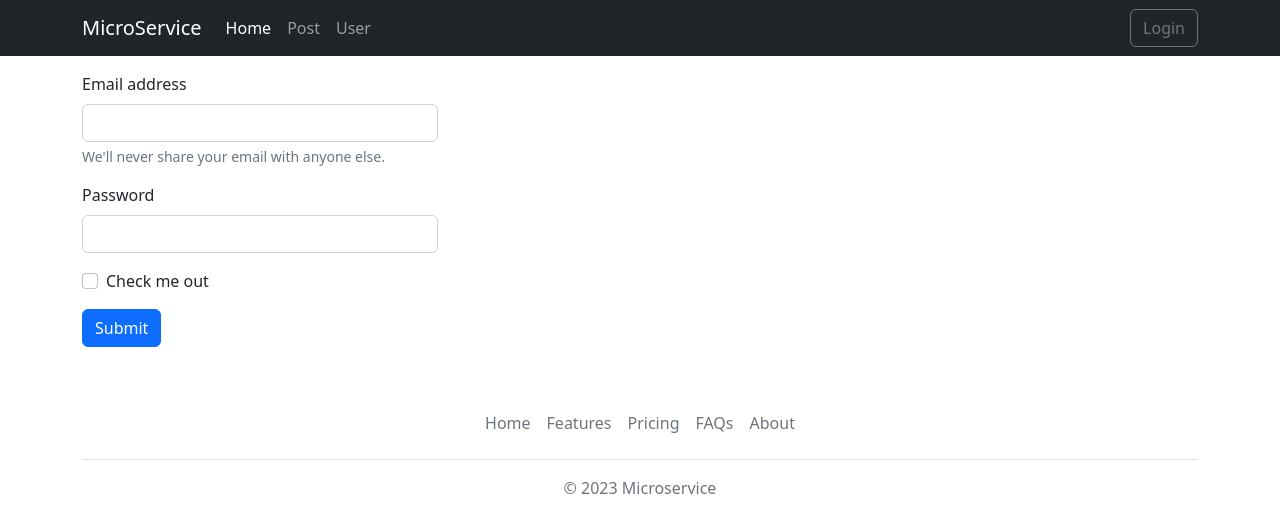
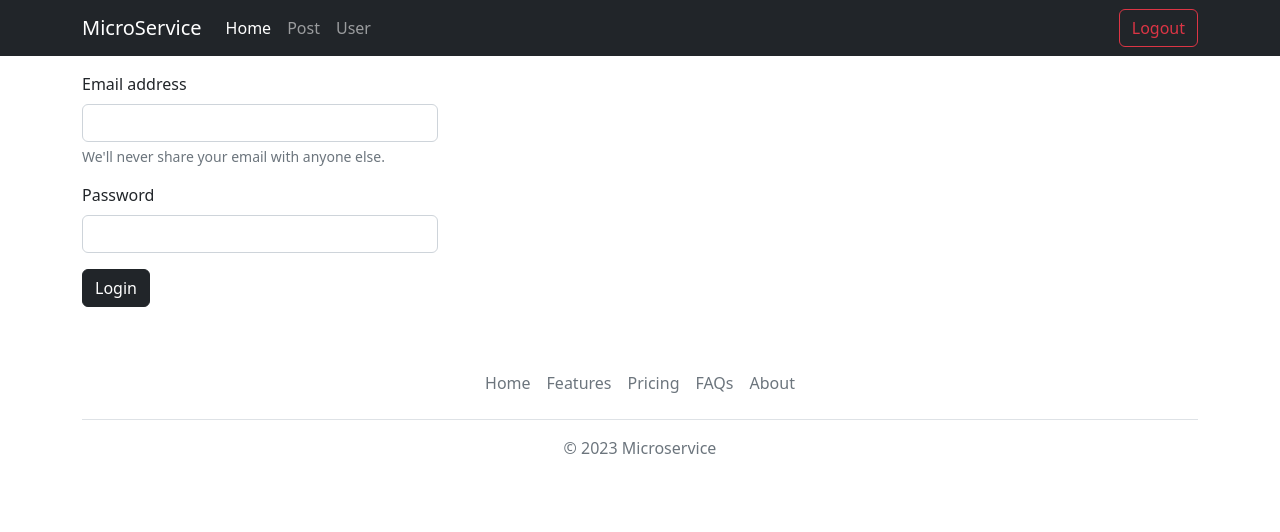
Before and after one commit to mohsenfathipour/microservice-blog-post, a Vue app in the folder frontend/: page /auth/login in a window 1280 px wide. Shown: the top 532 px of the page. Built offline with nearby package versions, Linux system fonts and the light colour scheme; sample sign-in values are in the browser's storage.

Commit message:
Auth added.

```diff
--- a/frontend/src/App.vue
+++ b/frontend/src/App.vue
@@ -1,5 +1,22 @@
-<script setup>
-import {RouterLink, RouterView} from 'vue-router'
+<script>
+
+
+import {ref} from "vue";
+import axios from "axios";
+
+export default {
+  setup() {
+    const is_logged = ref(false);
+    let token = localStorage.getItem('token');
+
+    if (token) {
+      axios.defaults.headers.common = {'Authorization': `Bearer ${token}`};
+      is_logged.value = true;
+    }
+
+    return {is_logged, token};
+  }
+}
 </script>
 
 <template>
@@ -17,15 +34,21 @@ import {RouterLink, RouterView} from 'vue-router'
             <li class="nav-item">
               <RouterLink :to="{ name:'home'}" class="nav-link active" aria-current="page" href="#">Home</RouterLink>
             </li>
-            <li class="nav-item">
+            <li class="nav-item" v-if="is_logged">
               <RouterLink :to="{ name:'post.index'}" class="nav-link" aria-current="page" href="#">Post</RouterLink>
             </li>
-            <li class="nav-item">
+            <li class="nav-item" v-if="is_logged">
               <RouterLink :to="{ name:'user.index'}" class="nav-link" aria-current="page" href="#">User</RouterLink>
             </li>
           </ul>
-          <div class="d-flex">
-            <RouterLink :to="{ name:'auth.login'}" class="btn btn-outline-secondary" aria-current="page" href="#">Login</RouterLink>
+          <div class="d-flex" v-if="!is_logged">
+            <RouterLink :to="{ name:'auth.login'}" class="btn btn-outline-secondary" aria-current="page" href="#">
+              Login
+            </RouterLink>
+          </div>
+          <div class="d-flex" v-if="is_logged">
+            <RouterLink :to="{ name:'auth.logout'}" class="btn btn-outline-danger" aria-current="page" href="#">Logout
+            </RouterLink>
           </div>
         </div>
       </div>
--- a/frontend/src/components/auth/login.vue
+++ b/frontend/src/components/auth/login.vue
@@ -1,30 +1,72 @@
 <script>
+import {reactive, ref} from "vue";
+import axios from "axios";
+import router from "@/router";
+import {config} from "@/env";
 
+export default {
+  setup() {
+    const user = reactive({
+      email: "",
+      password: "",
+    });
+    const error = reactive({
+      message: null
+    });
+    const loading = ref(false);
+
+    function login() {
+      loading.value = true;
+      axios.post(config.gateway + 'auth/login', {
+        email: user.email,
+        password: user.password,
+      })
+          .then(function (response) {
+            loading.value = false;
+            if(!response.data.state){
+              error.message = response.data.message;
+              return;
+            }
+
+            let token = response.data.data.token;
+            localStorage.setItem('token',token);
+            axios.defaults.headers.common = {'Authorization': `Bearer ${token}`};
+            router.push('/post');
+          });
+    }
+
+    return {user, error, login, loading};
+  }
+};
 </script>
 
 <template>
-
   <main class="container py-3">
     <div class="row">
-      <form class="col-md-4">
+
+      <div class="alert alert-danger alert-dismissible fade show" role="alert" v-if="error.message">
+        <strong>Error!</strong> {{error.message}}
+        <button type="button" class="btn-close" data-bs-dismiss="alert" aria-label="Close"></button>
+      </div>
+
+      <form class="col-md-4" @submit.prevent="login">
         <div class="mb-3">
-          <label for="exampleInputEmail1" class="form-label">Email address</label>
-          <input type="email" class="form-control" id="exampleInputEmail1" aria-describedby="emailHelp">
+          <label for="inputEmail" class="form-label">Email address</label>
+          <input name="email" type="email" class="form-control" id="inputEmail" aria-describedby="emailHelp"
+                 v-model.lazy.trim="user.email">
           <div id="emailHelp" class="form-text">We'll never share your email with anyone else.</div>
         </div>
         <div class="mb-3">
-          <label for="exampleInputPassword1" class="form-label">Password</label>
-          <input type="password" class="form-control" id="exampleInputPassword1">
+          <label for="inputPassword" class="form-label">Password</label>
+          <input name="password" type="password" class="form-control" id="inputPassword" v-model.lazy.trim="user.password">
         </div>
-        <div class="mb-3 form-check">
-          <input type="checkbox" class="form-check-input" id="exampleCheck1">
-          <label class="form-check-label" for="exampleCheck1">Check me out</label>
-        </div>
-        <button type="submit" class="btn btn-primary">Submit</button>
+        <button type="submit" class="btn btn-dark" :disabled="loading">
+          <div v-if="loading" class="spinner-border spinner-border-sm text-light me-2" role="status"></div>
+          Login
+        </button>
       </form>
     </div>
   </main>
-
 </template>
 
 <style scoped>
--- /dev/null
+++ b/frontend/src/components/auth/logout.vue
@@ -0,0 +1,22 @@
+<script>
+import {reactive, ref} from "vue";
+import axios from "axios";
+import router from "@/router";
+import {config} from "@/env";
+
+export default {
+  setup() {
+
+    localStorage.removeItem('token');
+    axios.defaults.headers.common = {'Authorization': ``}
+    router.push('/auth/login');
+
+  }
+};
+</script>
+
+<template></template>
+
+<style scoped>
+
+</style>
--- /dev/null
+++ b/frontend/src/components/auth/signup.vue
@@ -0,0 +1,32 @@
+<script>
+
+</script>
+
+<template>
+
+  <main class="container py-3">
+    <div class="row">
+      <form class="col-md-4">
+        <div class="mb-3">
+          <label for="exampleInputEmail1" class="form-label">Email address</label>
+          <input type="email" class="form-control" id="exampleInputEmail1" aria-describedby="emailHelp">
+          <div id="emailHelp" class="form-text">We'll never share your email with anyone else.</div>
+        </div>
+        <div class="mb-3">
+          <label for="exampleInputPassword1" class="form-label">Password</label>
+          <input type="password" class="form-control" id="exampleInputPassword1">
+        </div>
+        <div class="mb-3 form-check">
+          <input type="checkbox" class="form-check-input" id="exampleCheck1">
+          <label class="form-check-label" for="exampleCheck1">Check me out</label>
+        </div>
+        <button type="submit" class="btn btn-primary">Submit</button>
+      </form>
+    </div>
+  </main>
+
+</template>
+
+<style scoped>
+
+</style>
--- a/frontend/src/components/post/create.vue
+++ b/frontend/src/components/post/create.vue
@@ -31,7 +31,7 @@ export default {
       })
           .then(function (response) {
             loading.value = false;
-            router.push('/post')
+            router.push('/post');
           });
     }
 
--- a/frontend/src/components/post/index.vue
+++ b/frontend/src/components/post/index.vue
@@ -15,7 +15,7 @@ export default {
         });
 
 
-    return { posts, loading}
+    return {posts, loading}
   }
 }
 </script>
@@ -29,7 +29,7 @@ export default {
       <span class="visually-hidden">Loading...</span>
     </div>
 
-    <div class="card mb-3"  v-for="post of posts" :key="post.id">
+    <div class="card mb-3" v-for="post of posts" :key="post.id">
       <div class="card-body">
         <h5 class="card-title">{{ post.title }}</h5>
         <p class="card-text">{{ post.content }}</p>
--- a/frontend/src/components/user/create.vue
+++ b/frontend/src/components/user/create.vue
@@ -1,38 +1,33 @@
 <script>
-
-
 import {reactive, ref} from "vue";
 import axios from "axios";
 import router from "@/router";
+import {config} from "@/env";
 
 export default {
   setup() {
     const user = reactive({
       name: "",
       email: "",
-      password: ""
+      password: "",
     });
     const loading = ref(false);
 
     function createUser() {
       loading.value = true;
-      axios.post('http://gateway.microservice.local/api/user', {
-        name: user.name,
-        email: user.email,
-        password: user.password
-      })
-          .then(function (response) {
-            loading.value = false;
-            router.push('/user')
-
-          });
+      axios.post(config.gateway + '/user', {
+          email: user.email,
+          password: user.password,
+        })
+        .then(function (response) {
+          loading.value = false;
+          router.push("/user");
+        });
     }
 
-
-    return {user, createUser, loading};
-
-  }
-}
+    return { user, createUser, loading };
+  },
+};
 </script>
 
 <template>
--- /dev/null
+++ b/frontend/src/env.js
@@ -0,0 +1,3 @@
+export const config = {
+    "gateway" : "http://gateway.microservice.local/api/",
+}
--- a/frontend/src/router/index.js
+++ b/frontend/src/router/index.js
@@ -7,6 +7,8 @@ import UserIndex from "@/components/user/index.vue";
 import UserCreate from "@/components/user/create.vue";
 
 import AuthLogin from "@/components/auth/login.vue";
+import AuthLogout from "@/components/auth/logout.vue";
+import AuthSignup from "@/components/auth/signup.vue";
 
 const router = createRouter({
   history: createWebHistory(import.meta.env.BASE_URL),
@@ -40,6 +42,16 @@ const router = createRouter({
       path: '/auth/login',
       name: 'auth.login',
       component: AuthLogin
+    },
+    {
+      path: '/auth/logout',
+      name: 'auth.logout',
+      component: AuthLogout
+    },
+    {
+      path: '/auth/signup',
+      name: 'auth.signup',
+      component: AuthSignup
     }
   ]
 })
```
